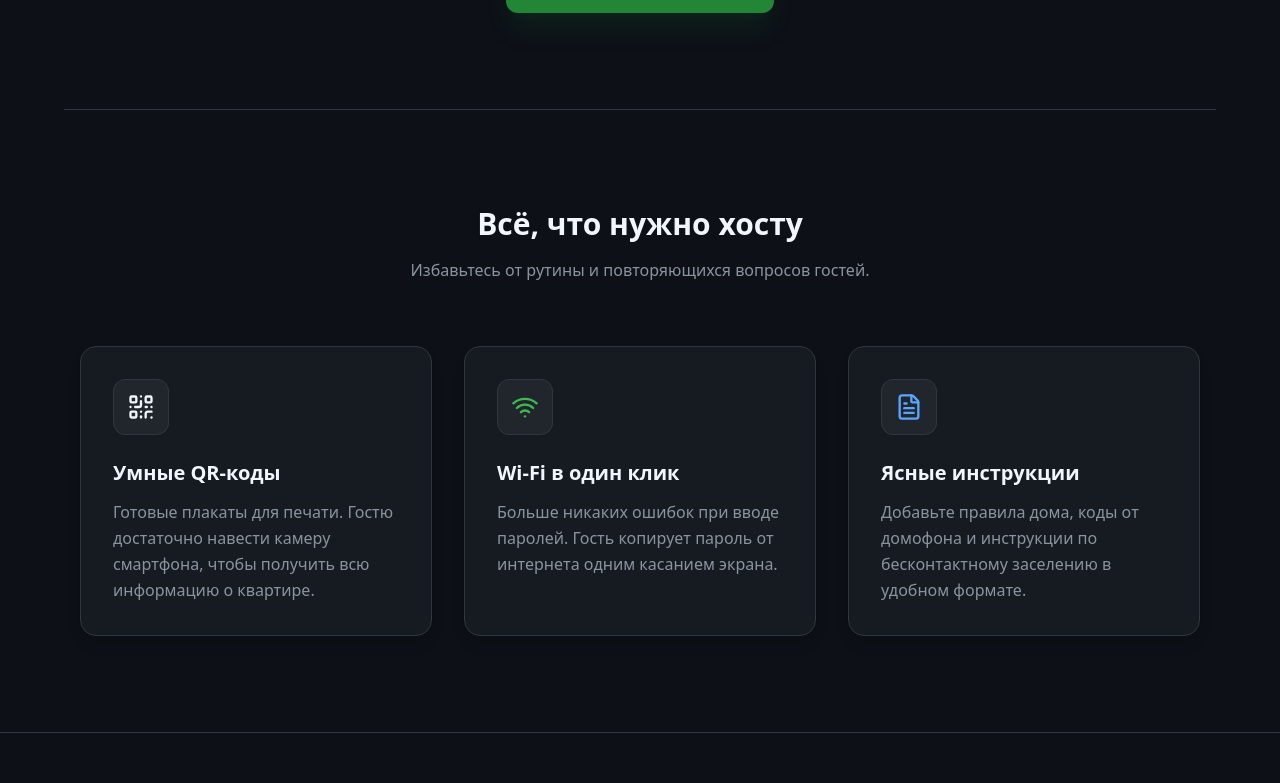
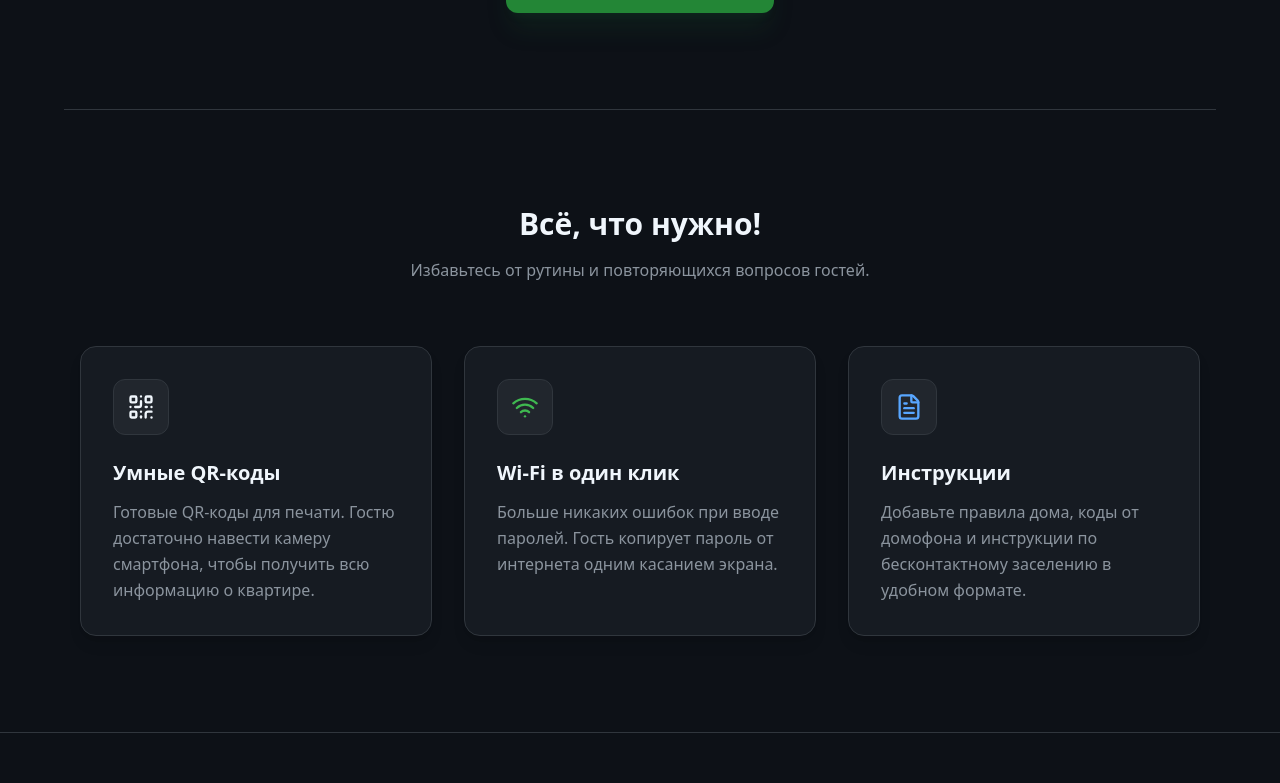
Before and after one commit to Fedaikin/staysmart, a Next.js app: page / in a window 1280 px wide. Shown: the part 678-1461 px from the top of the page. Built offline with nearby package versions, Linux system fonts and the light colour scheme.

Commit message:
minor changes #2

```diff
--- a/app/page.tsx
+++ b/app/page.tsx
@@ -52,7 +52,7 @@ export default function Home() {
       {/* Блок преимуществ */}
       <section className="max-w-6xl mx-auto px-4 py-24 border-t border-[#30363d]">
         <div className="text-center mb-16">
-          <h2 className="text-3xl font-bold text-[#f0f6fc] mb-4">Всё, что нужно хосту</h2>
+          <h2 className="text-3xl font-bold text-[#f0f6fc] mb-4">Всё, что нужно!</h2>
           <p className="text-[#8b949e]">Избавьтесь от рутины и повторяющихся вопросов гостей.</p>
         </div>
 
@@ -62,7 +62,7 @@ export default function Home() {
               <QrCode size={28} className="text-[#f0f6fc]" />
             </div>
             <h3 className="text-xl font-bold text-[#f0f6fc] mb-3">Умные QR-коды</h3>
-            <p className="text-[#8b949e] leading-relaxed font-light">Готовые плакаты для печати. Гостю достаточно навести камеру смартфона, чтобы получить всю информацию о квартире.</p>
+            <p className="text-[#8b949e] leading-relaxed font-light">Готовые QR-коды для печати. Гостю достаточно навести камеру смартфона, чтобы получить всю информацию о квартире.</p>
           </div>
 
           <div className="bg-[#161b22] border border-[#30363d] p-8 rounded-2xl hover:border-[#8b949e] transition-all hover:-translate-y-1 shadow-lg">
@@ -77,7 +77,7 @@ export default function Home() {
             <div className="bg-[#21262d] w-14 h-14 rounded-xl flex items-center justify-center mb-6 border border-[#30363d]">
               <FileText size={28} className="text-[#58a6ff]" />
             </div>
-            <h3 className="text-xl font-bold text-[#f0f6fc] mb-3">Ясные инструкции</h3>
+            <h3 className="text-xl font-bold text-[#f0f6fc] mb-3">Инструкции</h3>
             <p className="text-[#8b949e] leading-relaxed font-light">Добавьте правила дома, коды от домофона и инструкции по бесконтактному заселению в удобном формате.</p>
           </div>
         </div>
```
